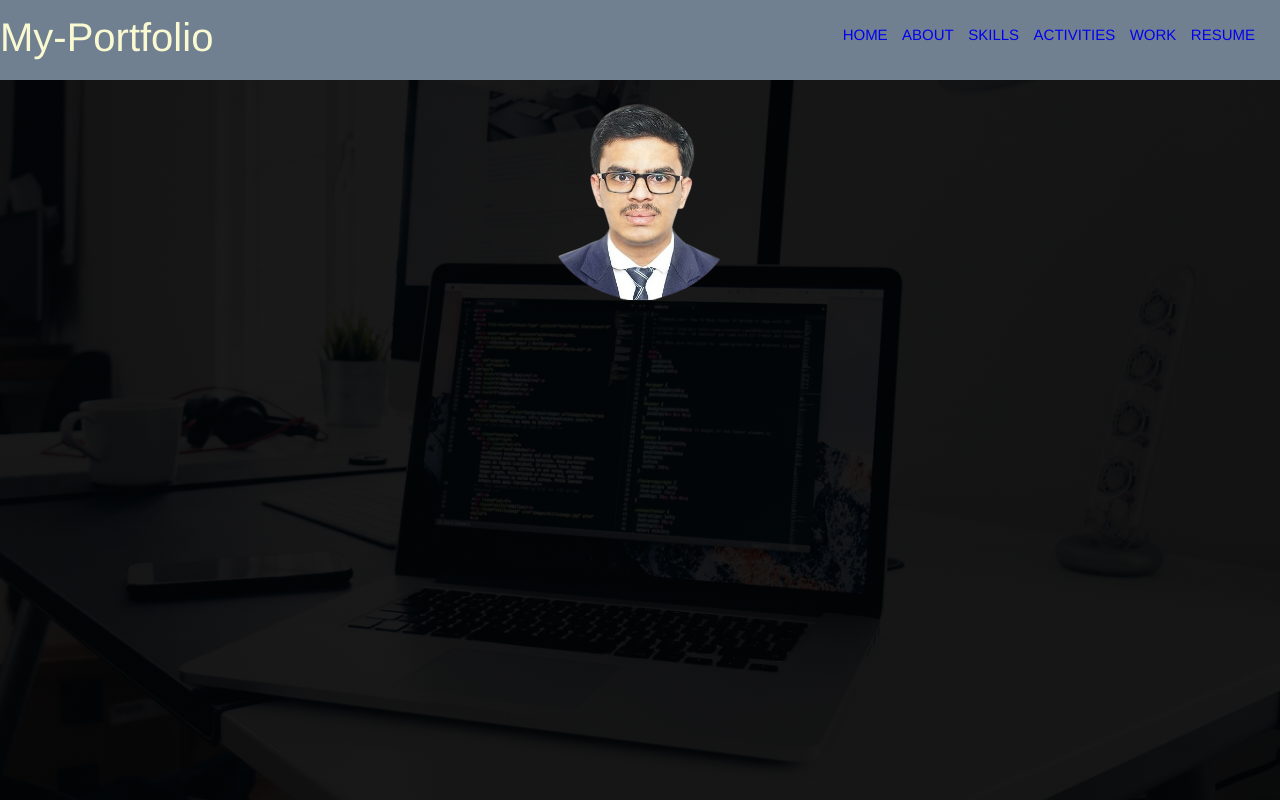
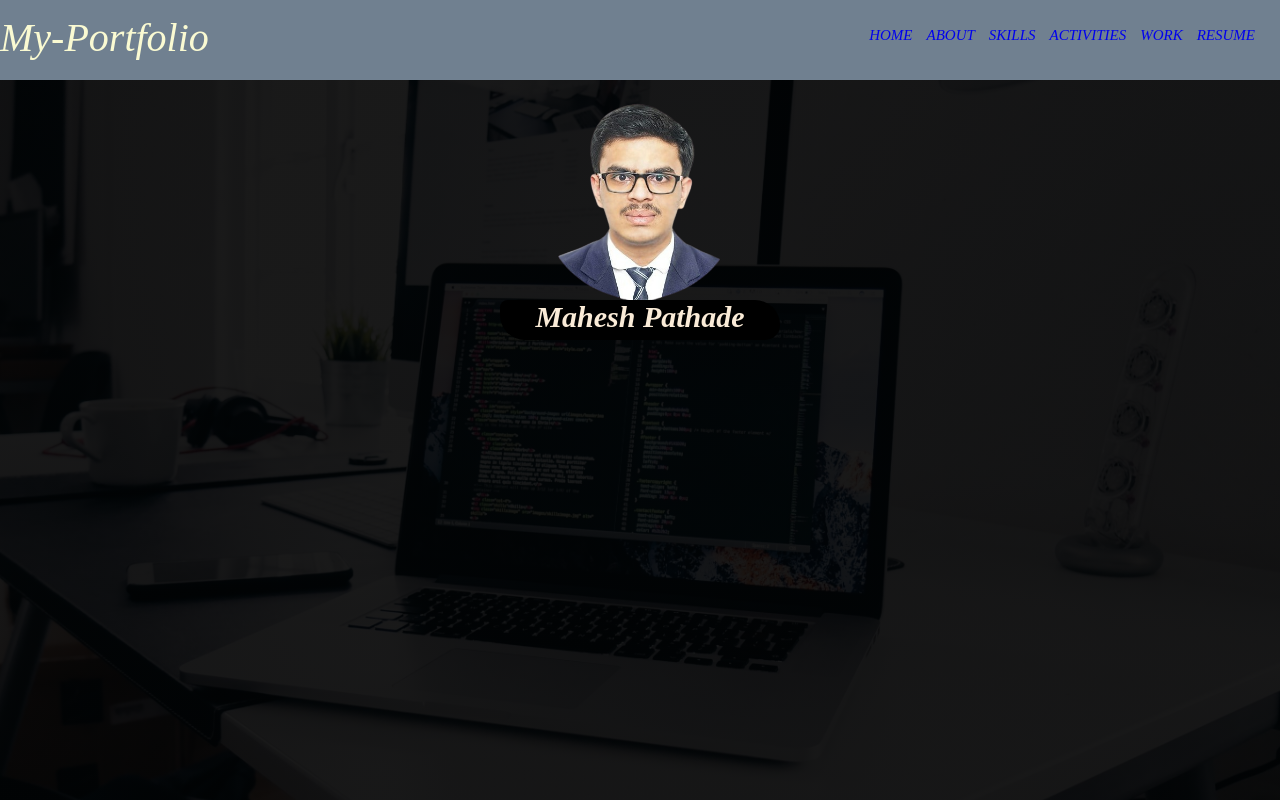
Before and after one commit to maheshpathade1103/My-Portfolio, a plain HTML site: page index.html in a window 1280 px wide. Drawn offline with Linux system fonts and the light colour scheme.

Commit message:
profile name update

```diff
--- a/index.css
+++ b/index.css
@@ -5,8 +5,17 @@
     list-style: none;
     box-sizing: border-box;
 }
+h1{
+    font-size: 30px;
+    font-style: italic;
+    border-radius: 15px 50px 30px;
+    background: #000000;
+    width: 280px;
+    height: 40px;
+
+}
 body{
-    font-family: 'Franklin Gothic Medium', 'Arial Narrow', Arial, sans-serif;
+    font-style: oblique;
     background: linear-gradient(rgba(1,1,1,0.9), rgba(1,1,1,0.9)), url("assets/code.jpg");
     background-position: center;
     background-attachment: fixed;
--- a/index.html
+++ b/index.html
@@ -20,9 +20,10 @@
         </ul>
     </nav>
     <!-- create home section -->
-    <section class="home">
+    <section class="home" >
         <div class="box">
-            <img  src="assets/crop.png" class="profile" alt=""  height="200px" width="200px" data-aos="zoom-in-up">
+            <img  src="assets/crop.png" class="profile" alt=""  height="200px" width="200px" >
+            <div class="name"  style="color: antiquewhite; "  ><center><h1>Mahesh Pathade</h1></center></div>
         </div>
     </section>
 </body>
```
